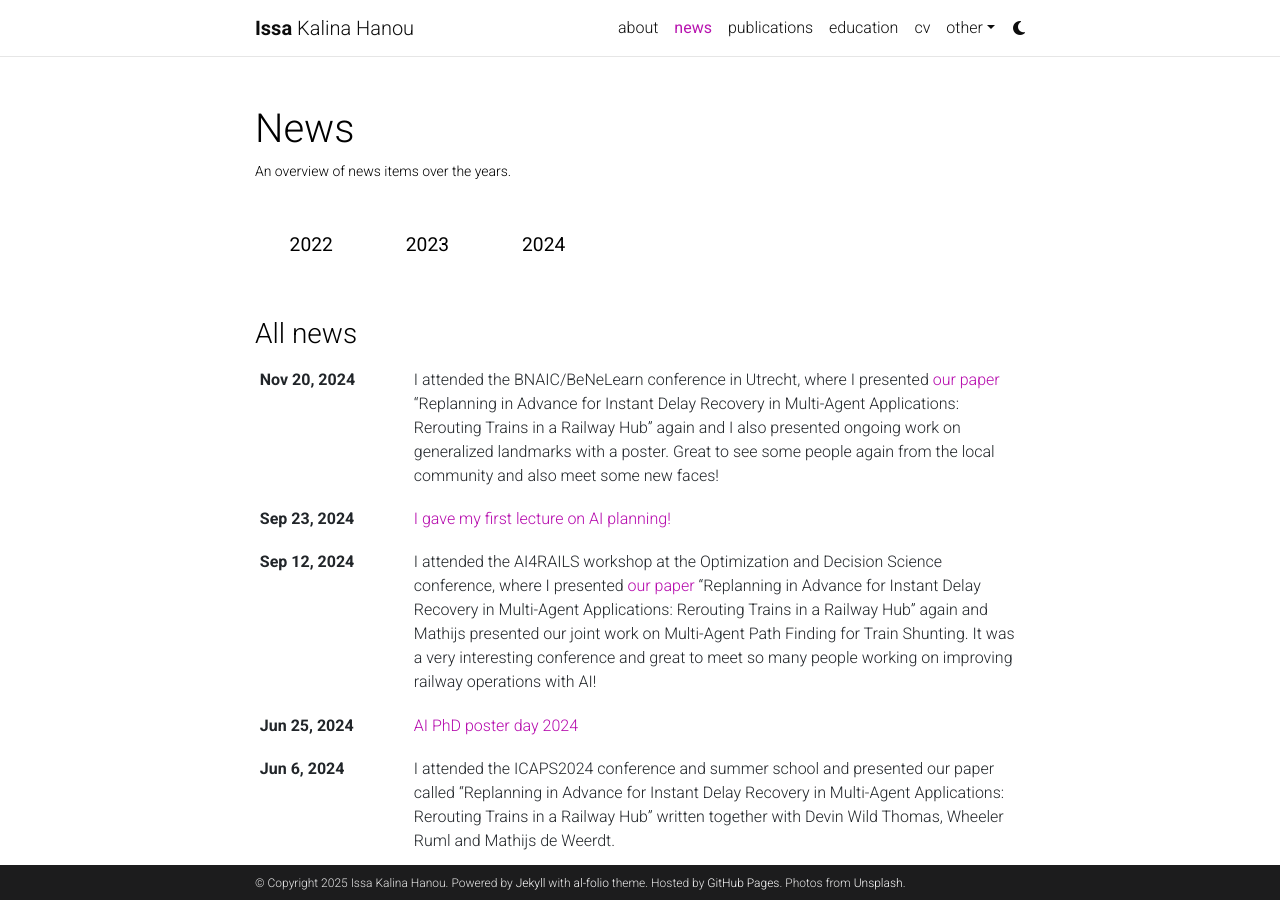
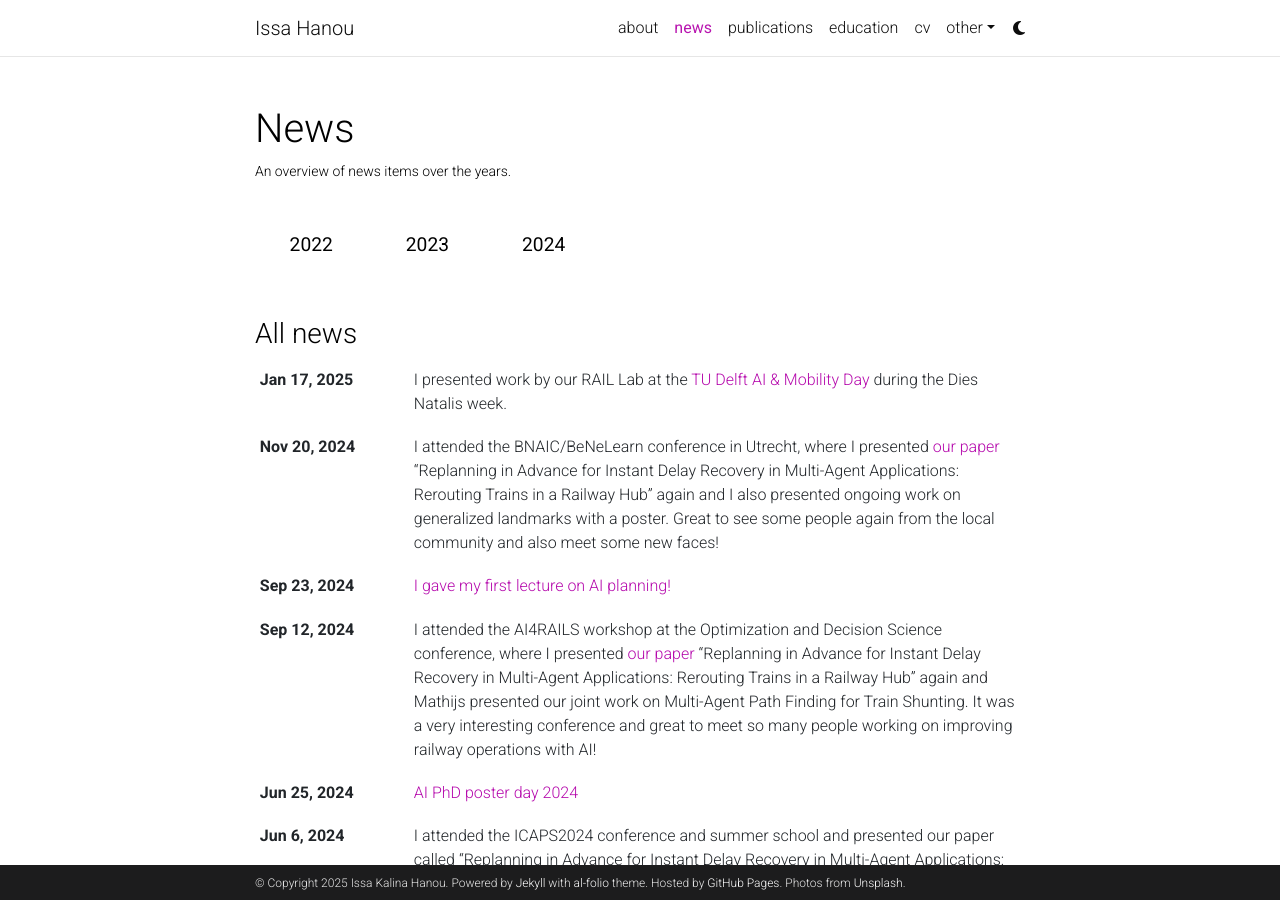
Before and after one commit to IssaHanou/issahanou.github.io, a Jekyll site: the page built from _pages/news_overview.md, in a window 1280 px wide and 900 px high. Built offline with Jekyll 4.4.1, drawn with Linux system fonts in a browser that asks for light colours; comment, search, counter and statistics services are not loaded; a style sheet for code colours, icons or effects is not loaded.

Commit message:
added qr and ai mobility news. tried link to exact paper but not working yet.

```diff
--- a/_config.yml
+++ b/_config.yml
@@ -2,13 +2,13 @@
 # Site settings
 # -----------------------------------------------------------------------------
 
-title: blank # the website title (if blank, full name will be used instead)
+title: Issa Hanou # the website title (if blank, full name will be used instead)
 first_name: Issa
 middle_name: Kalina
 last_name: Hanou
 email: i.k.hanou@tudelft.nl
 description: > # the ">" symbol means to ignore newlines until "footer_text:"
-  My personal webpage.
+  I am a PhD student at TU Delft working on AI planning application for railway operations.
 footer_text: >
   Powered by <a href="https://jekyllrb.com/" target="_blank">Jekyll</a> with <a href="https://github.com/alshedivat/al-folio">al-folio</a> theme.
   Hosted by <a href="https://pages.github.com/" target="_blank">GitHub Pages</a>.
@@ -16,7 +16,7 @@
 keywords: jekyll, jekyll-theme, academic-website, portfolio-website  # add your own keywords or leave empty
 
 lang: en # the language of your site (for example: en, fr, cn, ru, etc.)
-icon: ⚛️  # the emoji used as the favicon (alternatively, provide image name in /assets/img/)
+icon: 👩‍🎓  # the emoji used as the favicon (alternatively, provide image name in /assets/img/)
 
 url: https://issahanou.github.io # the base hostname & protocol for your site
 baseurl: # the subpath of your site, e.g. /blog/
--- a/_layouts/default.html
+++ b/_layouts/default.html
@@ -17,7 +17,7 @@
     {%- include header.html %}
 
     <!-- Content -->
-    <div class="container mt-5">
+    <div class="container mt-5 {% if site.navbar_fixed %}fixed-top-nav{% endif %}">
       {% if page.toc and page.toc.sidebar %}
         {% if page.toc.sidebar == "right" %}
         <div class="row">
```
Also changed, not shown: _layouts/bib.html (+21 -8 lines), _news/ai-mobility-25.md (added, +10 -0 lines), _pages/about.md (+3 -3 lines), assets/img/qr_website_home.png (added).
